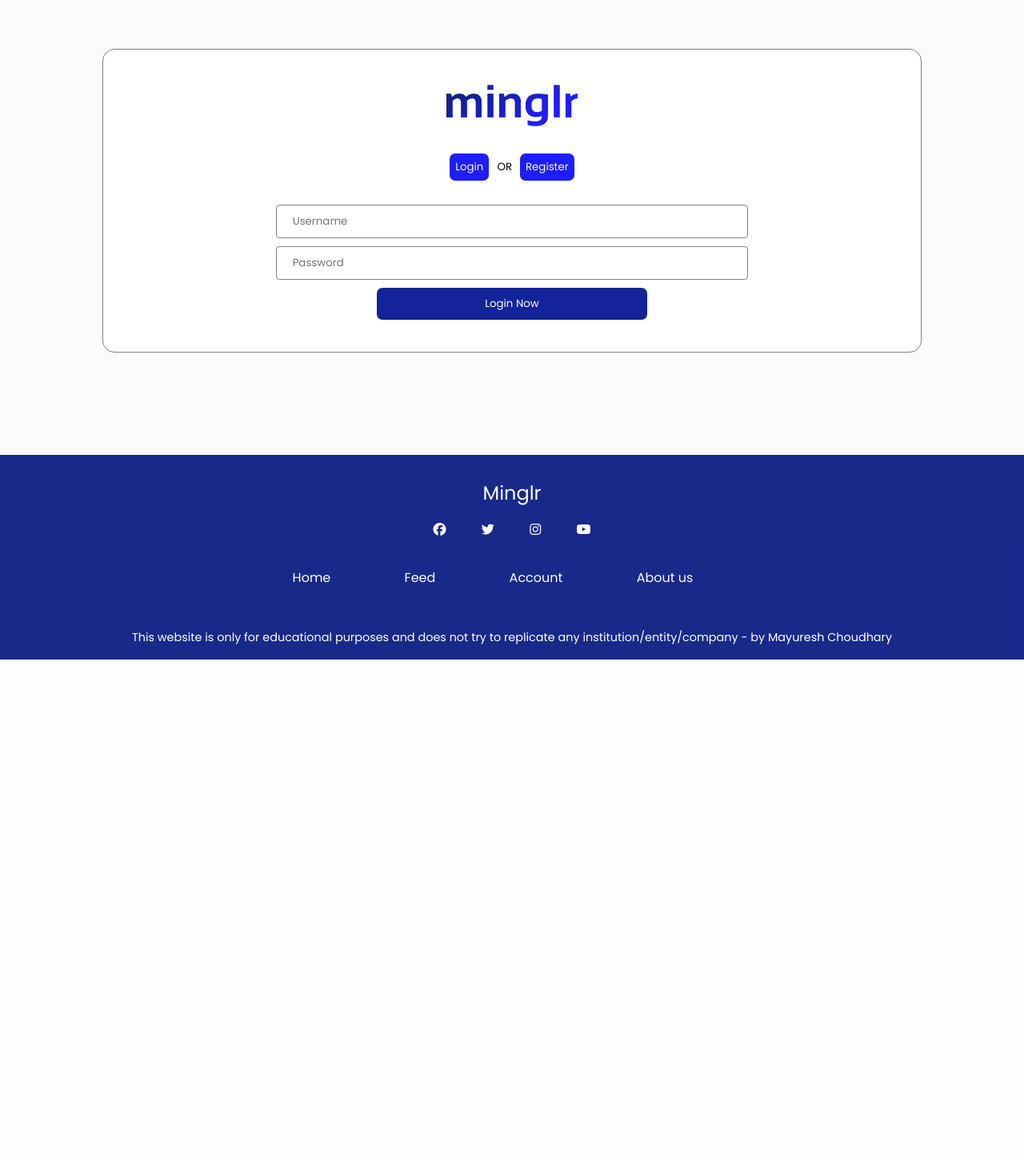
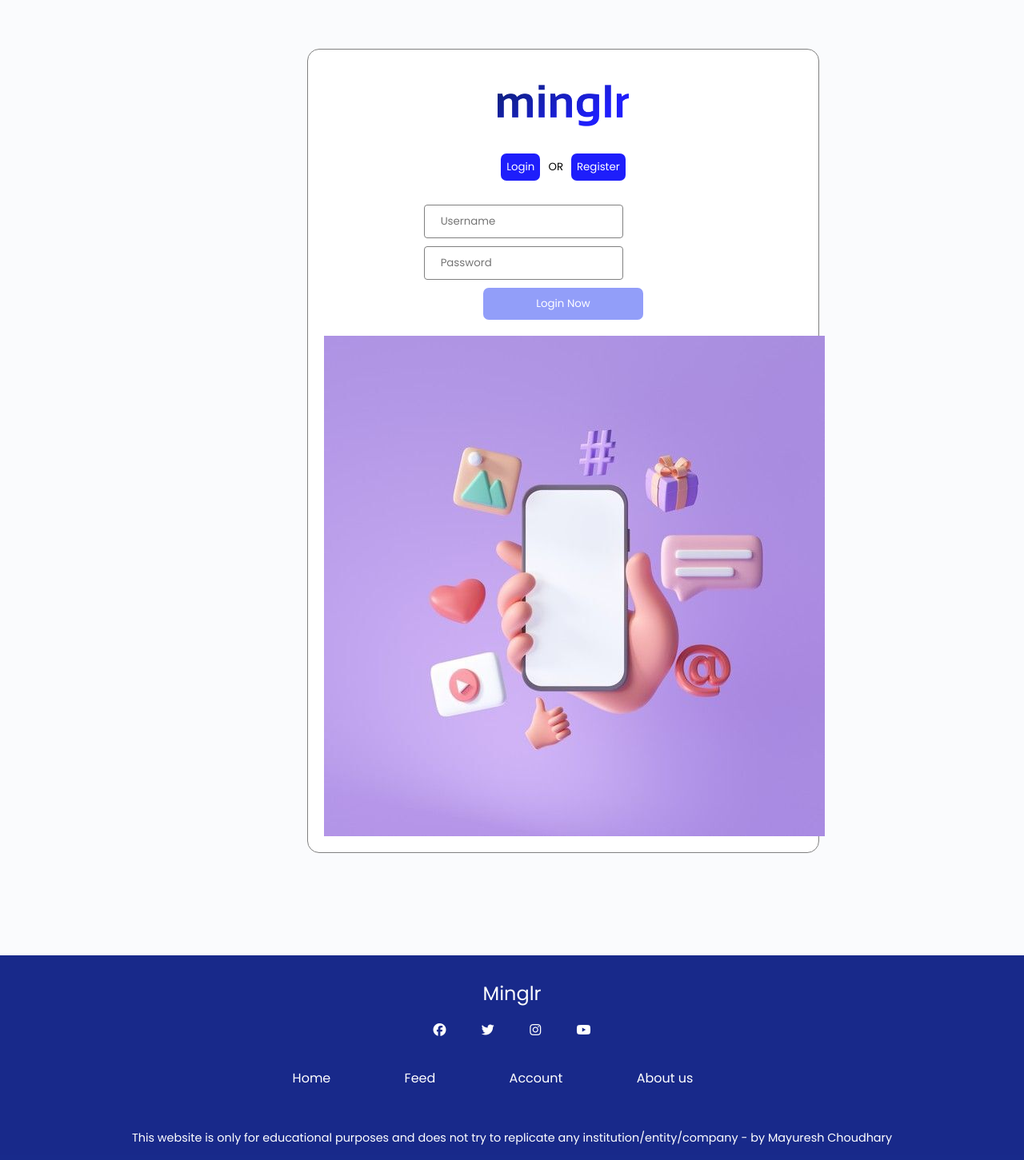
Before and after one commit to Mayuresh-22/Minglr, a PHP site: page /Minglr/ in a window 1280 px wide. Shown: the part 80-1531 px from the top of the page at 80% size. Before the commit the page ends 905 px from the top, so only its background shows below. Run offline with PHP 8.4, Linux system fonts and the light colour scheme; some libraries are stand-ins or nearby versions.

Commit message:
login page css

```diff
--- a/index.php
+++ b/index.php
@@ -114,6 +114,7 @@ session_start();
             </form>
         </div>
         <div class="register">
+            <img src="logo/bg-image.jpg" alt="">
             <form action="db/validate.php" method="post" class="regst-form" id="regst-form" style="display: none;">
                 <input type="text" for="usrname" id="usrname" name="username" placeholder="Username" autocomplete="off" required>
                 <input type="text" for="fname" id="fname" name="fname" placeholder="First name" required>
--- a/style/style.css
+++ b/style/style.css
@@ -170,8 +170,8 @@ div.error-container{
   background-color: white;
   padding: 20px;
   margin-top: 60px;
-  margin-left: 10%;
-  margin-right: 10%;
+  margin-left: 30%;
+  margin-right: 20%;
   border: solid grey;
   border-width: 1px;
   border-radius: 15px;
@@ -195,7 +195,7 @@ div.error-container{
 
 input{
   text-align: left;
-  width: 70%;
+  width: 50%;
   height:30px;
   margin-left: 15%;
   margin-right: 15%;
@@ -233,7 +233,7 @@ input{
   border: solid grey;
   border: none;
   border-radius: 7px;
-  background-color: #13239a;
+  background-color: #4d61f59c;
   color: white;
 }
 
@@ -267,7 +267,7 @@ transform: translateY(-4px);
 cursor: pointer;
 }
 
-.rgst-btn:hover , .login-btn:hover , .search-btn:hover{
+.rgst-btn:hover  , .search-btn:hover{
 box-shadow: 4px 4px #4d61f59c,
   -4px -4px #4d61f59c;
 transition: all 0.5s ease-in-out;
@@ -275,6 +275,10 @@ transform: translateY(-1px);
 cursor: pointer;
 }
 
+.login-btn:hover {
+  background-color: #13239a;
+  cursor: pointer;
+}
 /* Footer styling*/
 .footer{
   box-sizing: border-box;
@@ -321,9 +325,10 @@ margin-top: 80px;
   }
 
   input{
-      width: 80%;
+      width: 35%;
       margin-left: 10%;
       margin-right: 10%;
+      margin-top: 2%;
   }
 
   .footer li{
```
Also changed, not shown: logo/bg-image.jpg (added).
